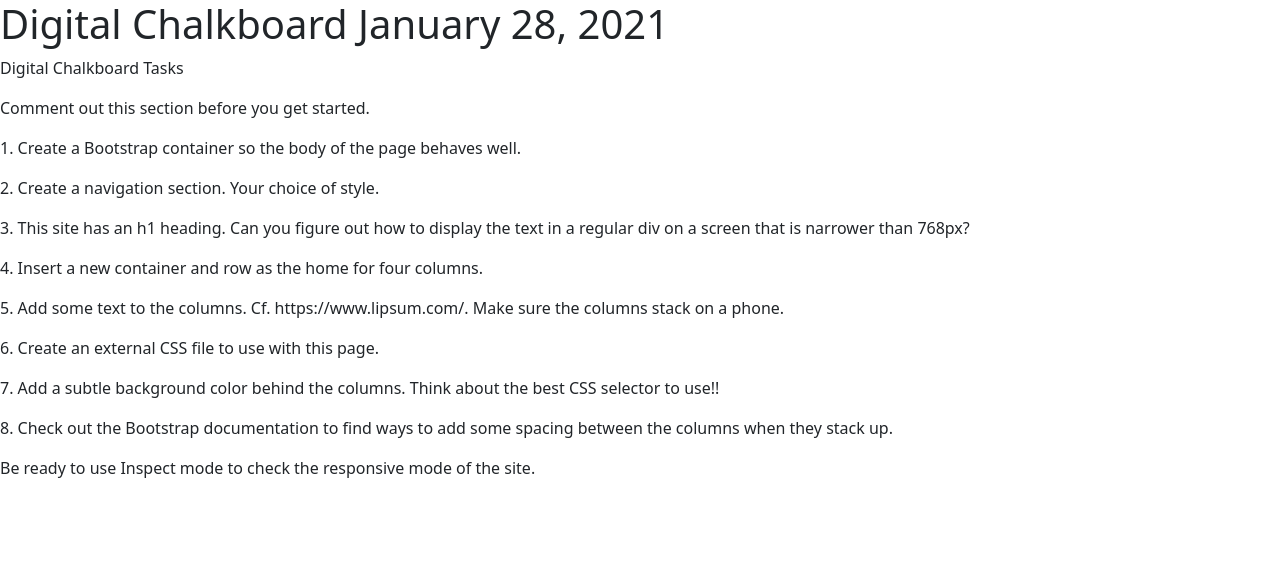
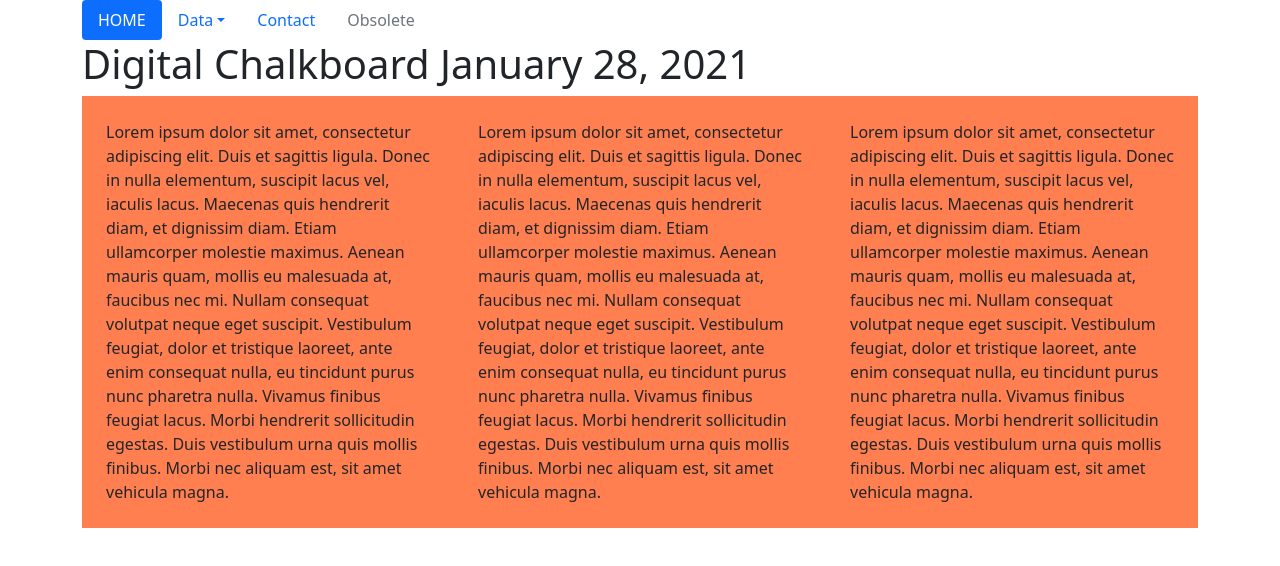
Before and after one commit to yue-cherry-ying/Data-Publication, a plain HTML site: page digital_chalkboard/week3.html in a window 1280 px wide. Drawn offline with nearby package versions, Linux system fonts and the light colour scheme.

Commit message:
digital chalkboard week3

```diff
--- /dev/null
+++ b/digital_chalkboard/css/week3.css
@@ -0,0 +1,5 @@
+/* This is an external CSS file to the week3.html digital chalkboard */
+
+.col-md {
+    background-color: coral;
+}
--- a/digital_chalkboard/week3.html
+++ b/digital_chalkboard/week3.html
@@ -9,14 +9,58 @@
     <!-- Bootstrap CSS -->
     <link href="https://cdn.jsdelivr.net/npm/bootstrap@5.0.0-beta1/dist/css/bootstrap.min.css" rel="stylesheet" integrity="sha384-giJF6kkoqNQ00vy+HMDP7azOuL0xtbfIcaT9wjKHr8RbDVddVHyTfAAsrekwKmP1" crossorigin="anonymous">
 
+    <!-- link to my own CSS -->
+    <link rel="stylesheet" href="css/week3.css">
+
     <title>Digital Chalkboard</title>
 </head>
 
 <body>
-    <h1 class="d-none d-md-block">Digital Chalkboard January 28, 2021</h1>
-    <div class="d-md-none">Digital Chalkboard January 28, 2021</div>
+    <div class="container">
+        <ul class="nav nav-pills">
+            <li class="nav-item">
+                <a href="#" class="nav-link active">HOME</a>
+            </li>
+            <li class="nav-item dropdown">
+                <a class="nav-link dropdown-toggle" data-bs-toggle="dropdown" href="#" role="button" aria-haspopup="true" aria-expanded="false">Data</a>
+                <div class="dropdown-menu">
+                    <a class="dropdown-item" href="#">CSVs</a>
+                    <a class="dropdown-item" href="#">Python</a>
+                    <div class="dropdown-divider"></div>
+                    <a class="dropdown-item" href="#">Publications</a>
+                </div>
+            </li>
+            <li class="nav-item">
+                <a href="#" class="nav-link">Contact</a>
+            </li>
+            <li class="nav-item">
+                <a href="#" class="nav-link disabled">Obsolete</a>
+            </li>
+        </ul>
+        <h1 class=" d-none d-md-block ">Digital Chalkboard January 28, 2021</h1>
+        <div class="d-md-none ">Digital Chalkboard January 28, 2021</div>
+        <div class="container">
+            <div class="row align-items-start">
+                <div class="col-md p-4">
+                    Lorem ipsum dolor sit amet, consectetur adipiscing elit. Duis et sagittis ligula. Donec in nulla elementum, suscipit lacus vel, iaculis lacus. Maecenas quis hendrerit diam, et dignissim diam. Etiam ullamcorper molestie maximus. Aenean mauris quam, mollis
+                    eu malesuada at, faucibus nec mi. Nullam consequat volutpat neque eget suscipit. Vestibulum feugiat, dolor et tristique laoreet, ante enim consequat nulla, eu tincidunt purus nunc pharetra nulla. Vivamus finibus feugiat lacus. Morbi
+                    hendrerit sollicitudin egestas. Duis vestibulum urna quis mollis finibus. Morbi nec aliquam est, sit amet vehicula magna.
+                </div>
+                <div class="col-md p-4">
+                    Lorem ipsum dolor sit amet, consectetur adipiscing elit. Duis et sagittis ligula. Donec in nulla elementum, suscipit lacus vel, iaculis lacus. Maecenas quis hendrerit diam, et dignissim diam. Etiam ullamcorper molestie maximus. Aenean mauris quam, mollis
+                    eu malesuada at, faucibus nec mi. Nullam consequat volutpat neque eget suscipit. Vestibulum feugiat, dolor et tristique laoreet, ante enim consequat nulla, eu tincidunt purus nunc pharetra nulla. Vivamus finibus feugiat lacus. Morbi
+                    hendrerit sollicitudin egestas. Duis vestibulum urna quis mollis finibus. Morbi nec aliquam est, sit amet vehicula magna.
+                </div>
+                <div class="col-md p-4">
+                    Lorem ipsum dolor sit amet, consectetur adipiscing elit. Duis et sagittis ligula. Donec in nulla elementum, suscipit lacus vel, iaculis lacus. Maecenas quis hendrerit diam, et dignissim diam. Etiam ullamcorper molestie maximus. Aenean mauris quam, mollis
+                    eu malesuada at, faucibus nec mi. Nullam consequat volutpat neque eget suscipit. Vestibulum feugiat, dolor et tristique laoreet, ante enim consequat nulla, eu tincidunt purus nunc pharetra nulla. Vivamus finibus feugiat lacus. Morbi
+                    hendrerit sollicitudin egestas. Duis vestibulum urna quis mollis finibus. Morbi nec aliquam est, sit amet vehicula magna.
+                </div>
+            </div>
+        </div>
+    </div>
 
-    <p> Digital Chalkboard Tasks </p>
+    <!-- <p> Digital Chalkboard Tasks </p>
     <p>Comment out this section before you get started.</p>
     <p> 1. Create a Bootstrap container so the body of the page behaves well. </p>
     <p> 2. Create a navigation section. Your choice of style. </p>
@@ -26,17 +70,19 @@
     <p> 6. Create an external CSS file to use with this page. </p>
     <p> 7. Add a subtle background color behind the columns. Think about the best CSS selector to use!! </p>
     <p> 8. Check out the Bootstrap documentation to find ways to add some spacing between the columns when they stack up. </p>
-    <p> Be ready to use Inspect mode to check the responsive mode of the site. </p>
+    <p> Be ready to use Inspect mode to check the responsive mode of the site. </p> -->
+
+
 
     <!-- Optional JavaScript; choose one of the two! -->
 
     <!-- Option 1: Bootstrap Bundle with Popper -->
-    <script src="https://cdn.jsdelivr.net/npm/bootstrap@5.0.0-beta1/dist/js/bootstrap.bundle.min.js" integrity="sha384-ygbV9kiqUc6oa4msXn9868pTtWMgiQaeYH7/t7LECLbyPA2x65Kgf80OJFdroafW" crossorigin="anonymous"></script>
+    <script src="https://cdn.jsdelivr.net/npm/bootstrap@5.0.0-beta1/dist/js/bootstrap.bundle.min.js " integrity="sha384-ygbV9kiqUc6oa4msXn9868pTtWMgiQaeYH7/t7LECLbyPA2x65Kgf80OJFdroafW " crossorigin="anonymous "></script>
 
     <!-- Option 2: Separate Popper and Bootstrap JS -->
     <!--
-    <script src="https://cdn.jsdelivr.net/npm/@popperjs/core@2.5.4/dist/umd/popper.min.js" integrity="sha384-q2kxQ16AaE6UbzuKqyBE9/u/KzioAlnx2maXQHiDX9d4/zp8Ok3f+M7DPm+Ib6IU" crossorigin="anonymous"></script>
-    <script src="https://cdn.jsdelivr.net/npm/bootstrap@5.0.0-beta1/dist/js/bootstrap.min.js" integrity="sha384-pQQkAEnwaBkjpqZ8RU1fF1AKtTcHJwFl3pblpTlHXybJjHpMYo79HY3hIi4NKxyj" crossorigin="anonymous"></script>
+    <script src="https://cdn.jsdelivr.net/npm/@popperjs/core@2.5.4/dist/umd/popper.min.js " integrity="sha384-q2kxQ16AaE6UbzuKqyBE9/u/KzioAlnx2maXQHiDX9d4/zp8Ok3f+M7DPm+Ib6IU " crossorigin="anonymous "></script>
+    <script src="https://cdn.jsdelivr.net/npm/bootstrap@5.0.0-beta1/dist/js/bootstrap.min.js " integrity="sha384-pQQkAEnwaBkjpqZ8RU1fF1AKtTcHJwFl3pblpTlHXybJjHpMYo79HY3hIi4NKxyj " crossorigin="anonymous "></script>
     -->
 </body>
 
```
